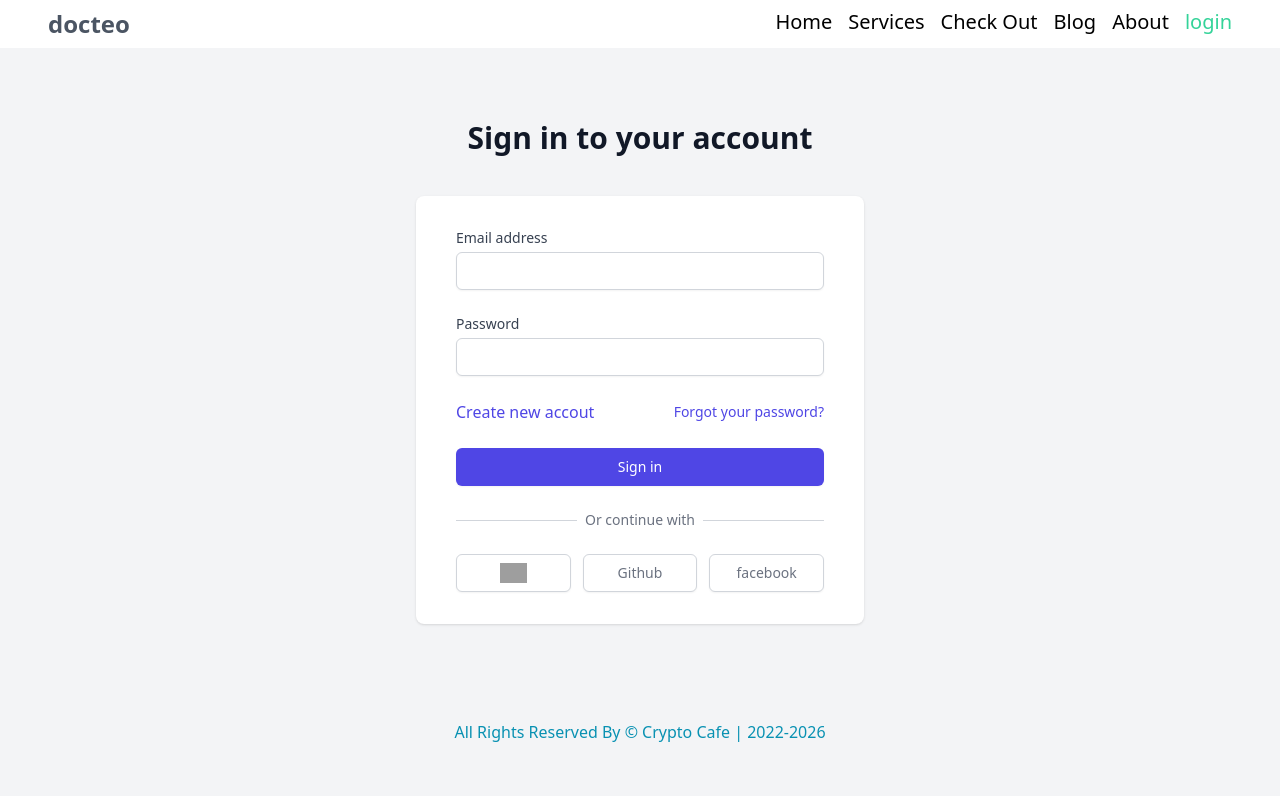
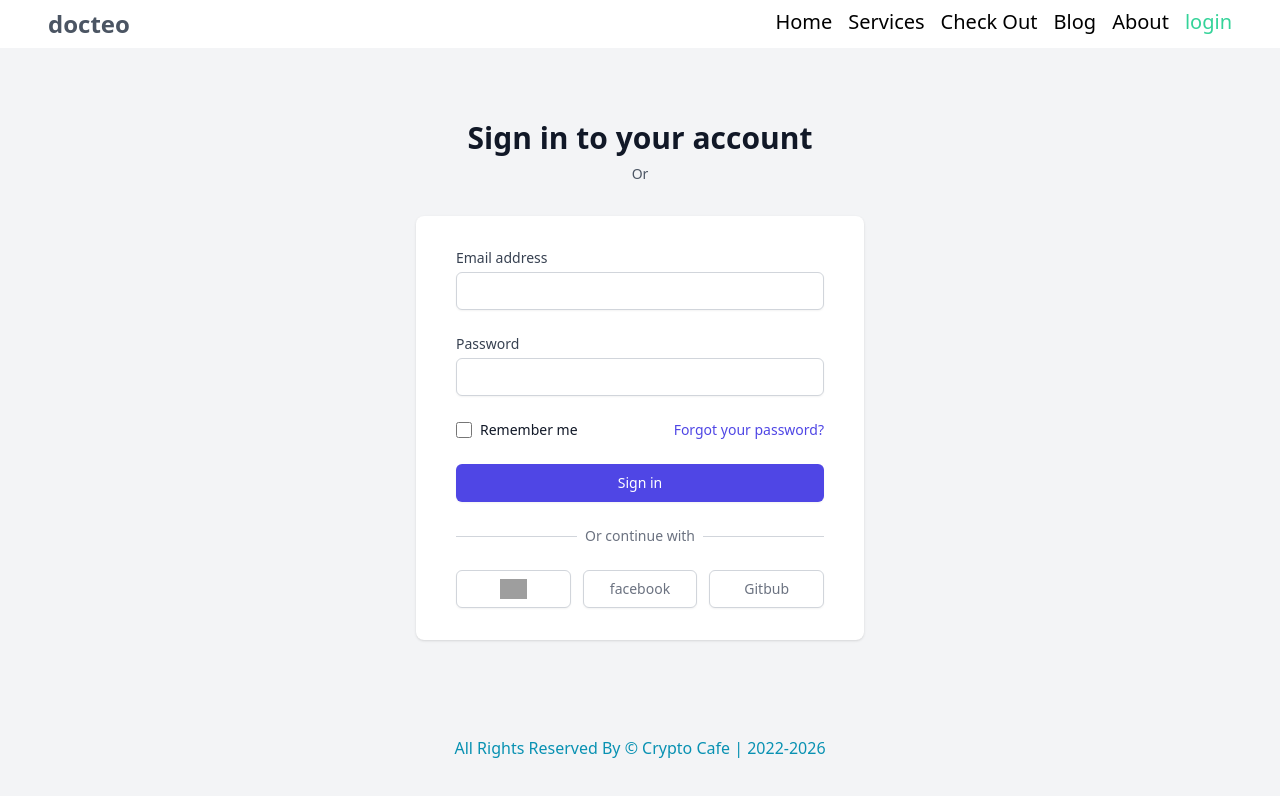
Before and after one commit to sufuan/service-provider-react-auth-firebase, a React (Create React App) app: page /login in a window 1280 px wide. Shown: the top 796 px of the page. Built offline with nearby package versions, Linux system fonts and the light colour scheme; no server answers; grey boxes are pictures that could not be loaded.

Commit message:
login bug fixed

```diff
--- a/src/Auth/Login/LOgin.js
+++ b/src/Auth/Login/LOgin.js
@@ -1,8 +1,235 @@
+// import React, { useEffect, useState } from 'react';
+// import { useSignInWithEmailAndPassword, useSignInWithGoogle } from 'react-firebase-hooks/auth';
+// import { Link, useLocation, useNavigate } from 'react-router-dom';
+// import { auth } from '../../firebase';
+// import googlelogo from '../../assets/google.png'
+
+// const LOgin = () => {
+
+//   const [userInfo, setUserinfo] = useState({
+//     email: '',
+//     password: '',
+//   })
+//   const [errors, setErrors] = useState({
+//     emailError: '',
+//     passError: '',
+//     generaleError: '',
+//   })
+//   const [signInWithEmailAndPassword, user, hookerror,] = useSignInWithEmailAndPassword(auth);
+//   const [signInWithGoogle, googleUser] = useSignInWithGoogle(auth);
+//   const handleEmail = e => {
+
+//     if (/^[^\s@]+@[^\s@]+\.[^\s@]+$/.test(e.target.value)) {
+//       setUserinfo({ ...userInfo, email: e.target.value })
+//       setErrors({ ...errors, emailError: '' })
+
+//     }
+//     else {
+//       setErrors({ ...errors, emailError: 'invalid email' })
+//       setUserinfo({ ...userInfo, email: '' })
+//     }
+
+//   }
+//   const handlePassword = e => {
+//     if (/.{6,}/.test(e.target.value)) {
+//       setUserinfo({ ...userInfo, password: e.target.value })
+//       setErrors({ ...errors, passError: '' })
+//     }
+//     else {
+//       // error
+//       setErrors({ ...errors, passError: 'password should be 6 char' })
+//       setUserinfo({ ...userInfo, password: '' })
+//     }
+
+//   }
+//   const handleLogin = (e) => {
+//     e.preventDefault()
+//     signInWithEmailAndPassword(userInfo.email, userInfo.password)
+//   }
+
+//   useEffect(() => {
+
+//     if (hookerror) {
+//       switch (hookerror.code) {
+//         case 'auth/invalid-email':
+//           setErrors({ ...errors, generaleError: 'invalid-email' })
+//           break
+//         case 'auth/invalid-password':
+//           setErrors({ ...errors, generaleError: 'invalid-password' })
+//           break
+//         case 'auth/user-not-found':
+//           setErrors({ ...errors, generaleError: 'user not found' })
+//           break
+//         default:
+//           setErrors({ ...errors, generaleError: 'something went wrong' })
+//           break
+//       }
+
+
+
+//       console.log(hookerror)
+//       // setErrors({...errors, generaleError:'something went wrong'})
+//     }
+//   }, [hookerror])
+
+
+//   const location = useLocation()
+//   const navigate = useNavigate()
+//   const from = location?.state?.from?.pathname || '/'
+
+
+//   useEffect(() => {
+//     if (user) {
+//       navigate(from)
+//     }
+//   }, [user])
+
+//   useEffect(() => {
+//     if (googleUser) {
+//       navigate(from)
+//     }
+//   }, [googleUser])
+//   return (
+//     <>
+
+//       <div className="min-h-full flex flex-col justify-center py-12 sm:px-6 lg:px-8">
+//         <div className="sm:mx-auto sm:w-full sm:max-w-md">
+
+//           <h2 className="mt-6 text-center text-3xl font-extrabold text-gray-900">Sign in to your account</h2>
+//           <p className="mt-2 text-center text-sm text-gray-600">
+
+
+//           </p>
+//         </div>
+
+//         <div className="mt-8 sm:mx-auto sm:w-full sm:max-w-md">
+//           <div className="bg-white py-8 px-4 shadow sm:rounded-lg sm:px-10">
+//             <form className="space-y-6" onSubmit={handleLogin}>
+//               <div>
+//                 <label htmlFor="email" className="block text-sm font-medium text-gray-700">
+//                   Email address
+//                 </label>
+//                 <div className="mt-1">
+//                   <input
+//                     onChange={handleEmail}
+//                     id="email"
+//                     name="email"
+//                     type="email"
+//                     autoComplete="email"
+//                     required
+//                     className="appearance-none block w-full px-3 py-2 border border-gray-300 rounded-md shadow-sm placeholder-gray-400 focus:outline-none focus:ring-indigo-500 focus:border-indigo-500 sm:text-sm"
+//                   />
+//                 </div>
+//                 {errors?.emailError && <p className='text-red-600'>{errors.emailError}</p>}
+//               </div>
+
+//               <div>
+//                 <label htmlFor="password" className="block text-sm font-medium text-gray-700">
+//                   Password
+//                 </label>
+//                 <div className="mt-1">
+//                   <input
+//                     onChange={handlePassword}
+//                     id="password"
+//                     name="password"
+//                     type="password"
+//                     autoComplete="current-password"
+//                     required
+//                     className="appearance-none block w-full px-3 py-2 border border-gray-300 rounded-md shadow-sm placeholder-gray-400 focus:outline-none focus:ring-indigo-500 focus:border-indigo-500 sm:text-sm"
+//                   />
+//                 </div>
+//               </div>
+
+//               {errors.generaleError && <p className='text-red-600'>{errors.generaleError}</p>}
+
+//               <div className="flex items-center justify-between">
+//                 <div className="flex items-center">
+//                   <Link to='/register'>  <h1 className=' text-medium font-medium text-indigo-600 hover:text-indigo-500'>Create new accout  </h1></Link>
+
+//                 </div>
+
+//                 <div className="text-sm">
+//                   <a href="/" className="font-medium text-indigo-600 hover:text-indigo-500">
+//                     Forgot your password?
+//                   </a>
+//                 </div>
+//               </div>
+
+//               <div>
+//                 <button
+//                   type="submit"
+//                   className="w-full flex justify-center py-2 px-4 border border-transparent rounded-md shadow-sm text-sm font-medium text-white bg-indigo-600 hover:bg-indigo-700 focus:outline-none focus:ring-2 focus:ring-offset-2 focus:ring-indigo-500"
+//                 >
+//                   Sign in
+//                 </button>
+//               </div>
+
+
+//             </form>
+
+//             <div className="mt-6">
+//               <div className="relative">
+//                 <div className="absolute inset-0 flex items-center">
+//                   <div className="w-full border-t border-gray-300" />
+//                 </div>
+//                 <div className="relative flex justify-center text-sm">
+//                   <span className="px-2 bg-white text-gray-500">Or continue with</span>
+//                 </div>
+//               </div>
+
+//               <div className="mt-6 grid grid-cols-3 gap-3">
+//                 <div>
+//                   <button onClick={() => signInWithGoogle()}
+
+//                     className="w-full inline-flex justify-center py-2 px-4 border border-gray-300 rounded-md shadow-sm bg-white text-sm font-medium text-gray-500 hover:bg-gray-50"
+//                   >
+//                     <span className="sr-only">Sign in with Google</span>
+//                     <img src={googlelogo} alt="" />
+
+//                   </button>
+//                 </div>
+
+//                 <div>
+//                   <button  disabled
+
+//                     className="w-full inline-flex justify-center py-2 px-4 border border-gray-300 rounded-md shadow-sm bg-white text-sm font-medium text-gray-500 hover:bg-gray-50"
+//                   >
+//                     <span className="sr-only">Sign in with Gitbub</span>
+//                     <h1>Github</h1>
+//                   </button>
+//                 </div>
+
+//                 <div>
+//                   <button disabled
+
+//                     className="w-full inline-flex justify-center py-2 px-4 border border-gray-300 rounded-md shadow-sm bg-white text-sm font-medium text-gray-500 hover:bg-gray-50"
+//                   >
+//                     <span className="sr-only">Sign in with facebook</span>
+//                     <h1>facebook</h1>
+//                   </button>
+//                 </div>
+
+
+//               </div>
+//             </div>
+//           </div>
+//         </div>
+//       </div>
+//     </>
+//   );
+// };
+
+// export default LOgin;
+
+
+
+
 import React, { useEffect, useState } from 'react';
 import { useSignInWithEmailAndPassword, useSignInWithGoogle } from 'react-firebase-hooks/auth';
-import { Link, useLocation, useNavigate } from 'react-router-dom';
+import { useLocation, useNavigate } from 'react-router-dom';
 import { auth } from '../../firebase';
 import googlelogo from '../../assets/google.png'
+
 
 const LOgin = () => {
 
@@ -15,8 +242,10 @@ const LOgin = () => {
     passError: '',
     generaleError: '',
   })
-  const [signInWithEmailAndPassword, user, hookerror,] = useSignInWithEmailAndPassword(auth);
+  const [signInWithEmailAndPassword, user, loading, hookerror,] = useSignInWithEmailAndPassword(auth);
+
   const [signInWithGoogle, googleUser] = useSignInWithGoogle(auth);
+
   const handleEmail = e => {
 
     if (/^[^\s@]+@[^\s@]+\.[^\s@]+$/.test(e.target.value)) {
@@ -37,7 +266,7 @@ const LOgin = () => {
     }
     else {
       // error
-      setErrors({ ...errors, passError: 'password should be 6 char' })
+      // setErrors({...errors, passError:'password should be 6 char'})
       setUserinfo({ ...userInfo, password: '' })
     }
 
@@ -59,6 +288,12 @@ const LOgin = () => {
           break
         case 'auth/user-not-found':
           setErrors({ ...errors, generaleError: 'user not found' })
+          break
+        case 'auth/wrong-password':
+          setErrors({ ...errors, generaleError: 'wrong password' })
+          break
+        case 'auth/internal-error':
+          setErrors({ ...errors, generaleError: 'internal error' })
           break
         default:
           setErrors({ ...errors, generaleError: 'something went wrong' })
@@ -83,12 +318,6 @@ const LOgin = () => {
       navigate(from)
     }
   }, [user])
-
-  useEffect(() => {
-    if (googleUser) {
-      navigate(from)
-    }
-  }, [googleUser])
   return (
     <>
 
@@ -97,7 +326,7 @@ const LOgin = () => {
 
           <h2 className="mt-6 text-center text-3xl font-extrabold text-gray-900">Sign in to your account</h2>
           <p className="mt-2 text-center text-sm text-gray-600">
-
+            Or{' '}
 
           </p>
         </div>
@@ -138,14 +367,22 @@ const LOgin = () => {
                     className="appearance-none block w-full px-3 py-2 border border-gray-300 rounded-md shadow-sm placeholder-gray-400 focus:outline-none focus:ring-indigo-500 focus:border-indigo-500 sm:text-sm"
                   />
                 </div>
+                {errors?.passError && <p>{errors.passError}</p>}
               </div>
 
-              {errors.generaleError && <p className='text-red-600'>{errors.generaleError}</p>}
+              {errors.generaleError && <p>{errors.generaleError}</p>}
 
               <div className="flex items-center justify-between">
                 <div className="flex items-center">
-                  <Link to='/register'>  <h1 className=' text-medium font-medium text-indigo-600 hover:text-indigo-500'>Create new accout  </h1></Link>
-
+                  <input
+                    id="remember-me"
+                    name="remember-me"
+                    type="checkbox"
+                    className="h-4 w-4 text-indigo-600 focus:ring-indigo-500 border-gray-300 rounded"
+                  />
+                  <label htmlFor="remember-me" className="ml-2 block text-sm text-gray-900">
+                    Remember me
+                  </label>
                 </div>
 
                 <div className="text-sm">
@@ -178,27 +415,20 @@ const LOgin = () => {
               </div>
 
               <div className="mt-6 grid grid-cols-3 gap-3">
+
+                {/* google login  */}
                 <div>
-                  <button onClick={() => signInWithGoogle()}
+                  <button  onClick={() => signInWithGoogle()}
 
                     className="w-full inline-flex justify-center py-2 px-4 border border-gray-300 rounded-md shadow-sm bg-white text-sm font-medium text-gray-500 hover:bg-gray-50"
                   >
                     <span className="sr-only">Sign in with Google</span>
-                    <img className='w-50 h-5' src={googlelogo} alt="" />
-
+                    <img  className='w-50 h-5' src={googlelogo} alt="" />
                   </button>
                 </div>
 
-                <div>
-                  <button  disabled
 
-                    className="w-full inline-flex justify-center py-2 px-4 border border-gray-300 rounded-md shadow-sm bg-white text-sm font-medium text-gray-500 hover:bg-gray-50"
-                  >
-                    <span className="sr-only">Sign in with Gitbub</span>
-                    <h1>Github</h1>
-                  </button>
-                </div>
-
+                {/* facebook login  */}
                 <div>
                   <button disabled
 
@@ -209,7 +439,17 @@ const LOgin = () => {
                   </button>
                 </div>
 
+                {/* Gitbub login */}
 
+                <div>
+                  <button disabled
+
+                    className="w-full inline-flex justify-center py-2 px-4 border border-gray-300 rounded-md shadow-sm bg-white text-sm font-medium text-gray-500 hover:bg-gray-50"
+                  >
+                    <span className="sr-only">Sign in with GitHub</span>
+                    <h1>Gitbub</h1>
+                  </button>
+                </div>
               </div>
             </div>
           </div>
```
